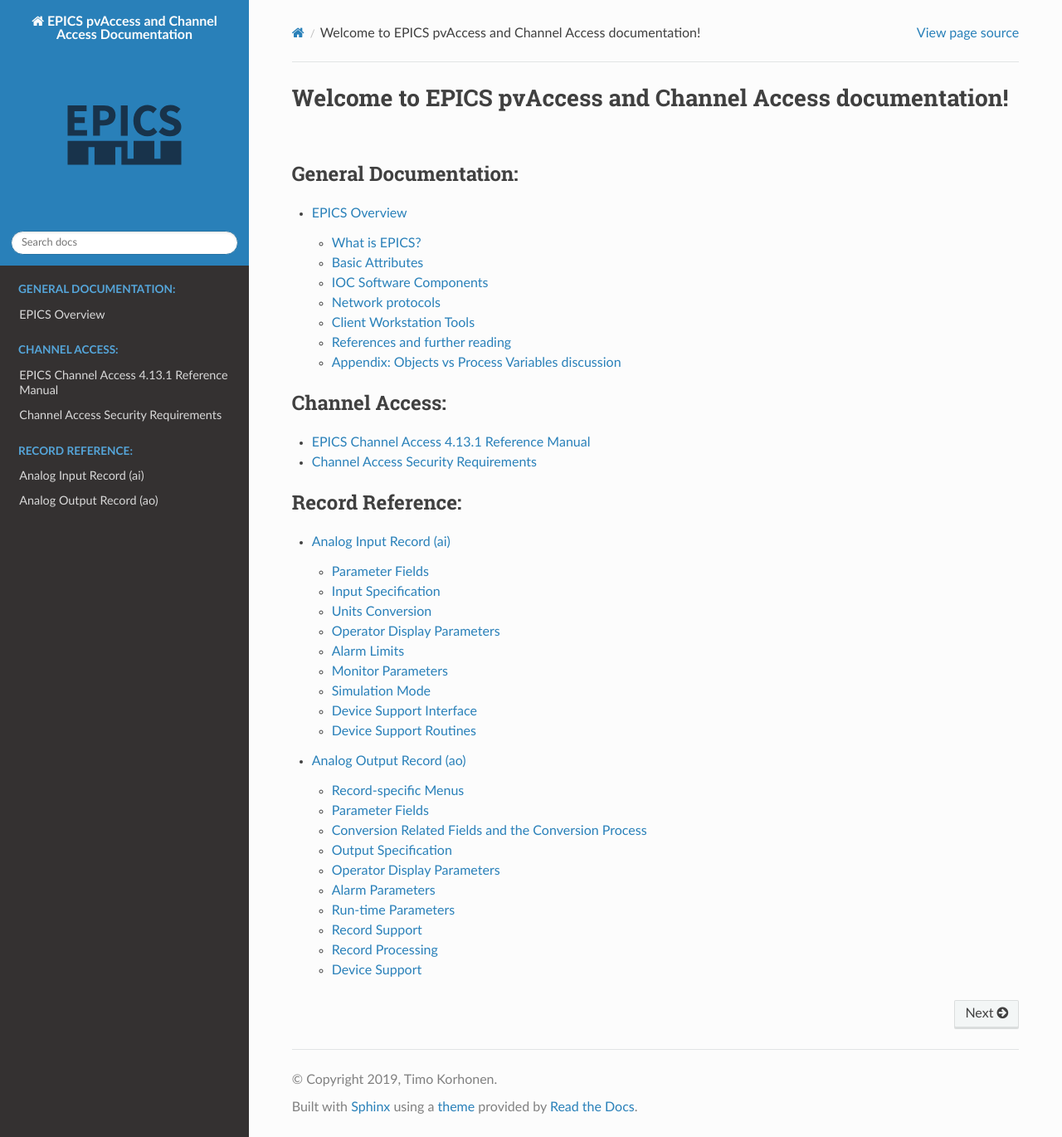
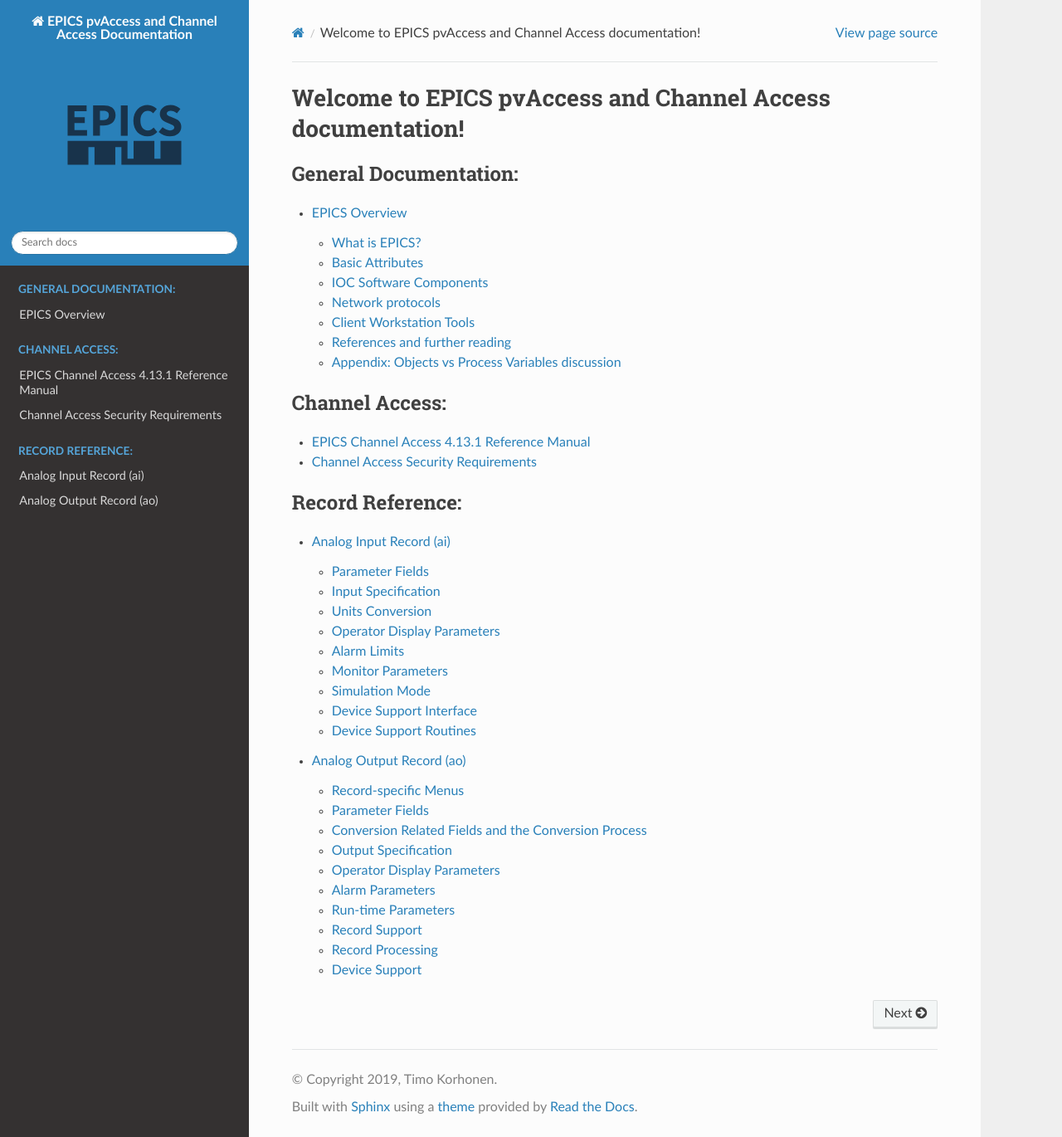
Before and after one commit to ttkorhonen/myDocument, a Sphinx documentation site: the page built from docs/index.rst, in a window 1280 px wide and 1370 px high. Shown: the whole window at 83% size. Built offline with Sphinx 7.4.7 and the Read the Docs theme 2.0.0, drawn with Linux system fonts in a browser that asks for light colours.

Commit message:
body width adjustment; was too wide.

```diff
--- a/docs/_static/custom.css
+++ b/docs/_static/custom.css
@@ -2,5 +2,5 @@
     white-space: normal !important;
 }
 .wy-nav-content {
-    max-width: 1050px
+    max-width: 90%;
 }
```
